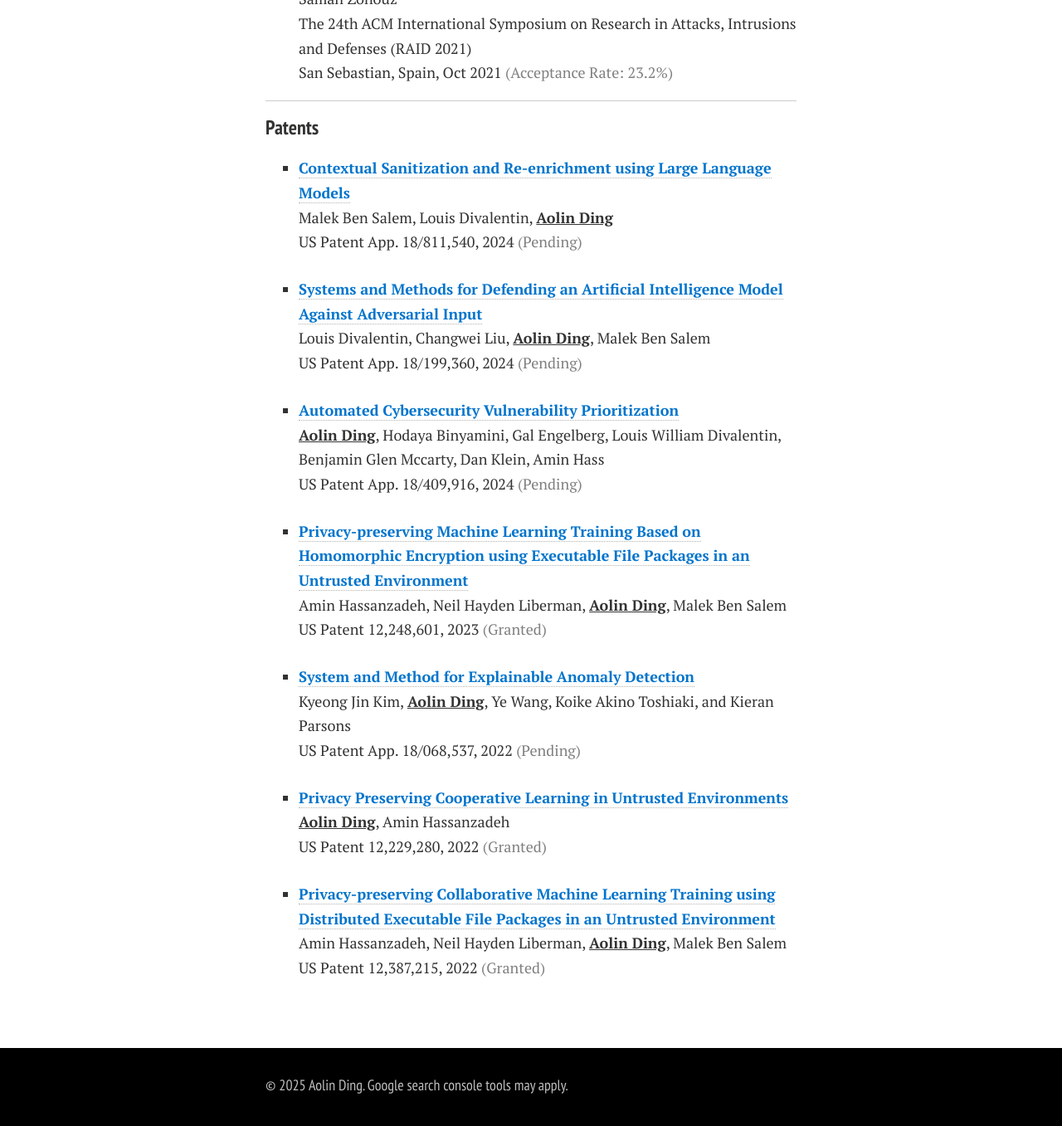
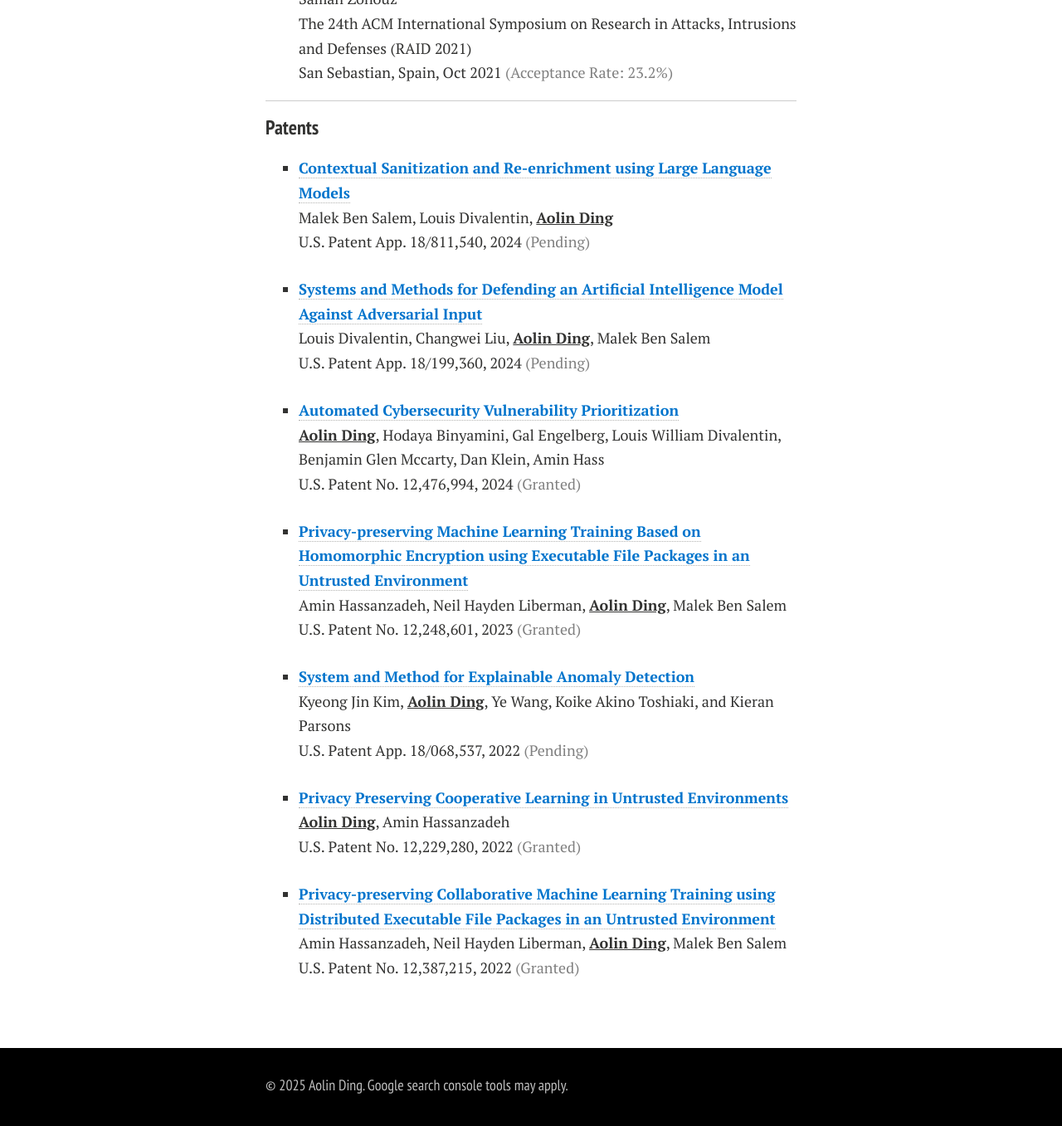
Before and after one commit to aolind/aolind.github.io, a Jekyll site: the page built from publications.md, in a window 1280 px wide and 1400 px high, scrolled down 4139 px. Shown: the top 1357 px of the window at 83% size. Built offline with Jekyll 4.4.1, drawn with Linux system fonts in a browser that asks for light colours; nearby versions of some CDN libraries; comment, search, counter and statistics services are not loaded; a style sheet for code colours, icons or effects is not loaded.

Commit message:
Update the patents

```diff
--- a/publications.md
+++ b/publications.md
@@ -103,28 +103,28 @@ San Sebastian, Spain, Oct 2021 <font color='gray'>(Acceptance Rate: 23.2%)</font
 
 - [**<font color='#0074cc'>Contextual Sanitization and Re-enrichment using Large Language Models</font>**](https://patents.google.com)\
 Malek Ben Salem, Louis Divalentin, <u><b>Aolin Ding</b></u>\
-US Patent App. 18/811,540, 2024 <font color='gray'>(Pending)</font>
+U.S. Patent App. 18/811,540, 2024 <font color='gray'>(Pending)</font>
 
 - [**<font color='#0074cc'>Systems and Methods for Defending an Artificial Intelligence Model Against Adversarial Input</font>**](https://www.freepatentsonline.com/y2024/0386096.html)\
 Louis Divalentin, Changwei Liu, <u><b>Aolin Ding</b></u>, Malek Ben Salem\
-US Patent App. 18/199,360, 2024 <font color='gray'>(Pending)</font>
+U.S. Patent App. 18/199,360, 2024 <font color='gray'>(Pending)</font>
 
 - [**<font color='#0074cc'>Automated Cybersecurity Vulnerability Prioritization</font>**](https://www.freepatentsonline.com/y2024/0250979.html)\
 <u><b>Aolin Ding</b></u>, Hodaya Binyamini, Gal Engelberg, Louis William Divalentin, Benjamin Glen Mccarty, Dan Klein, Amin Hass\
-US Patent App. 18/409,916, 2024 <font color='gray'>(Pending)</font>
+U.S. Patent No. 12,476,994, 2024 <font color='gray'>(Granted)</font>
 
 - [**<font color='#0074cc'>Privacy-preserving Machine Learning Training Based on Homomorphic Encryption using Executable File Packages in an Untrusted Environment</font>**](https://patents.google.com/patent/US12248601B2/en)\
 Amin Hassanzadeh, Neil Hayden Liberman, <u><b>Aolin Ding</b></u>, Malek Ben Salem\
-US Patent 12,248,601, 2023 <font color='gray'>(Granted)</font>
+U.S. Patent No. 12,248,601, 2023 <font color='gray'>(Granted)</font>
 
 - [**<font color='#0074cc'>System and Method for Explainable Anomaly Detection</font>**](https://patents.google.com/patent/US20240202325A1/en)\
 Kyeong Jin Kim, <u><b>Aolin Ding</b></u>, Ye Wang, Koike Akino Toshiaki, and Kieran Parsons\
-US Patent App. 18/068,537, 2022 <font color='gray'>(Pending)</font>
+U.S. Patent App. 18/068,537, 2022 <font color='gray'>(Pending)</font>
 
 - [**<font color='#0074cc'>Privacy Preserving Cooperative Learning in Untrusted Environments</font>**](https://patents.google.com/patent/US12229280B2/en)\
 <u><b>Aolin Ding</b></u>, Amin Hassanzadeh\
-US Patent 12,229,280, 2022 <font color='gray'>(Granted)</font>
+U.S. Patent No. 12,229,280, 2022 <font color='gray'>(Granted)</font>
 
 - [**<font color='#0074cc'>Privacy-preserving Collaborative Machine Learning Training using Distributed Executable File Packages in an Untrusted Environment</font>**](https://patents.google.com/patent/US20220414661A1/en)\
 Amin Hassanzadeh, Neil Hayden Liberman, <u><b>Aolin Ding</b></u>, Malek Ben Salem\
-US Patent 12,387,215, 2022 <font color='gray'>(Granted)</font>
+U.S. Patent No. 12,387,215, 2022 <font color='gray'>(Granted)</font>
```
